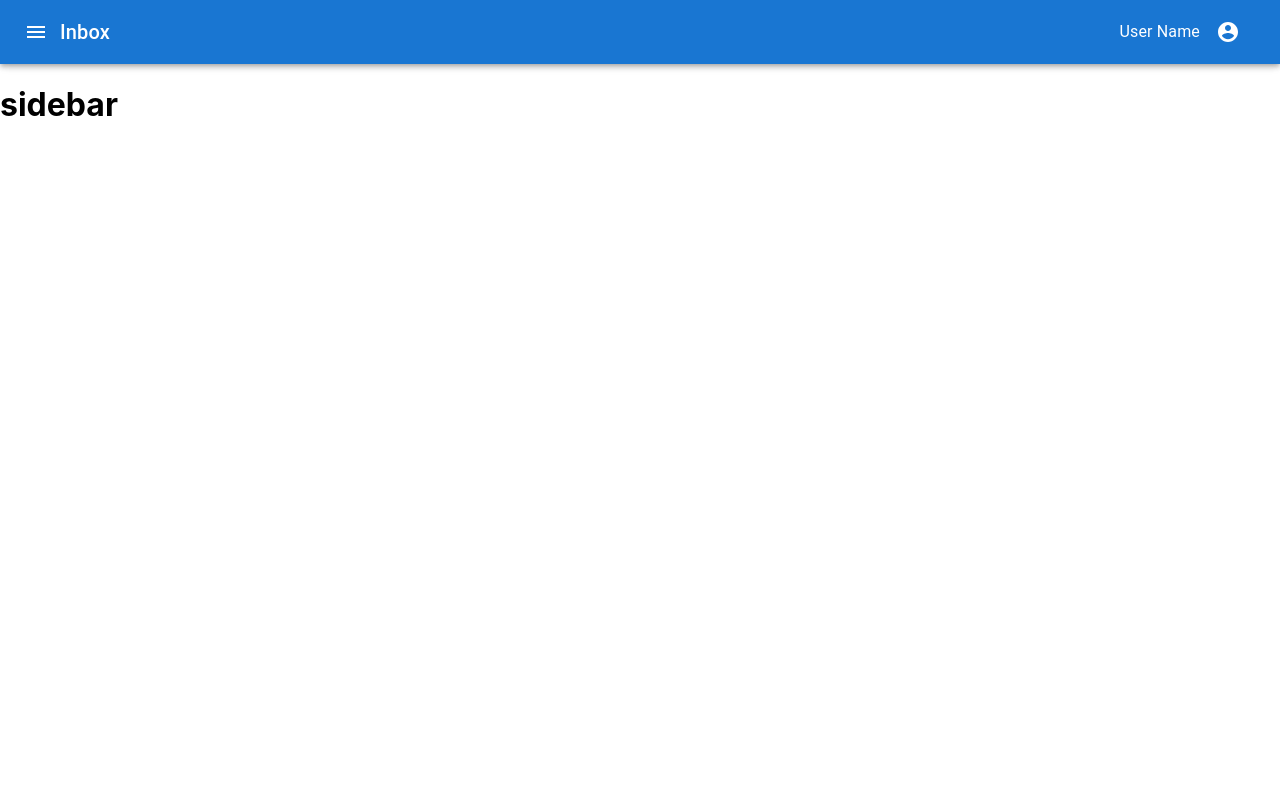
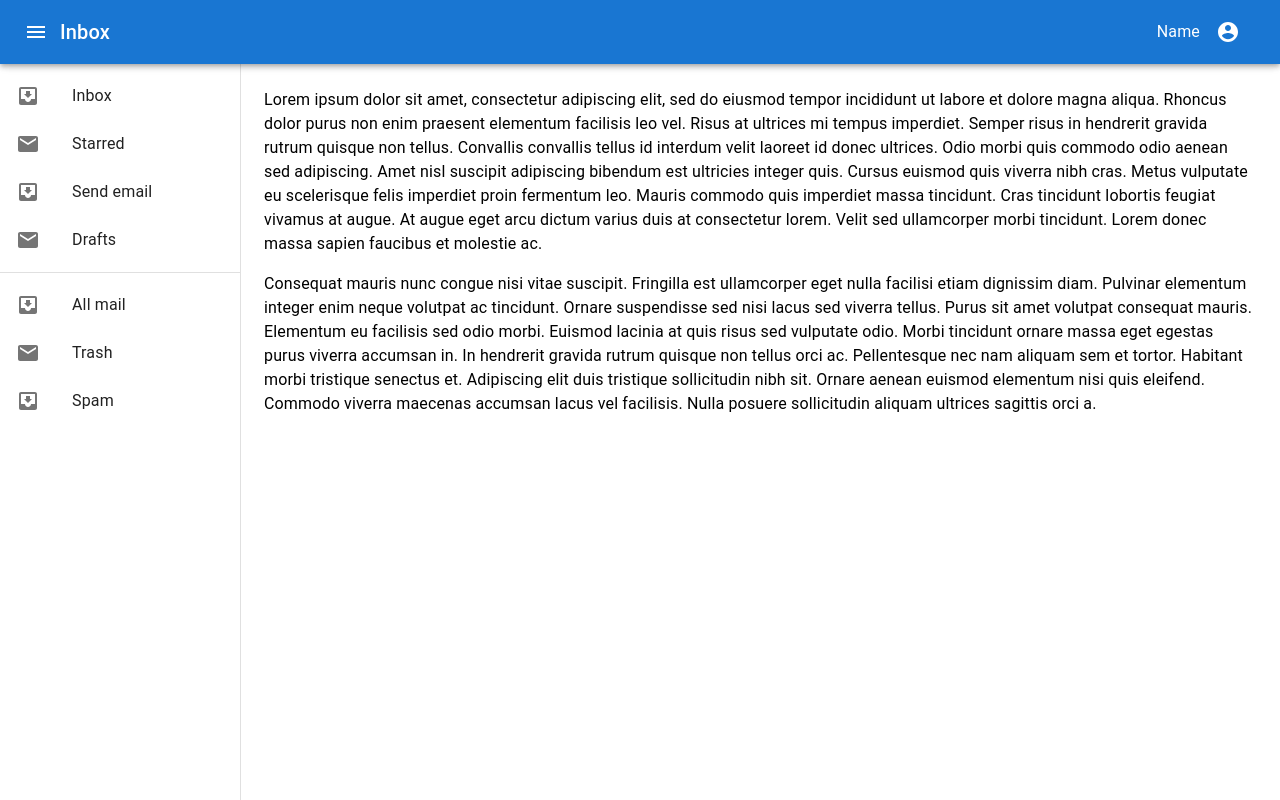
Before and after one commit to Ishnoor-Singh/EmailClient, a React (Create React App) app in the folder frontend/: page / in a window 1280 px wide. Both pictures are taken after a click on the button "Menu". Built offline with nearby package versions, Linux system fonts and the light colour scheme.

Commit message:
sidebar done without animation

```diff
--- a/frontend/src/InboxView.jsx
+++ b/frontend/src/InboxView.jsx
@@ -1,39 +1,235 @@
-import React, { Component } from 'react';
-import { styled, StylesProvider } from '@material-ui/styles';
-import TopBar from "./js/components/TopBar";
-import { Container } from '@material-ui/core';
+// import React, { Component } from 'react';
+// import { styled, StylesProvider } from '@material-ui/styles';
+// import TopBar from "./js/components/TopBar";
+// import { Container } from '@material-ui/core';
+// import Drawer from '@material-ui/core/Drawer';
+// import SideBarContents from './js/components/SideBarContents';
+// import { makeStyles } from '@material-ui/styles';
+// import CssBaseline from '@material-ui/core/CssBaseline';
 
-export default class InboxView extends Component {
-    constructor(props){
-        super(props);
-        this.state = {
-            name : "User Name",
-            menu : false
-        }
-        this.openMenu = this.openMenu.bind();
+
+// const drawerWidth = 240;
+
+// const useStyles = makeStyles(theme => ({
+//   root: {
+//     display: 'flex',
+//   },
+//   appBar: {
+//      zIndex: theme.zIndex.drawer + 1,
+//   },
+//   drawer: {
+//     width: drawerWidth,
+//     flexShrink: 0,
+//     paddingTop: 56
+//   },
+//   drawerPaper: {
+//     width: drawerWidth,
+//   },
+//   content: {
+//     flexGrow: 1,
+//     // padding: theme.spacing(3),
+//   },
+// //   toolbar: theme.mixins.toolbar,
+// }));
+
+
+
+
+// export default class InboxView extends Component {
+//     constructor(props){
+//         super(props);
+//         this.state = {
+//             name : "User Name",
+//             menu : false
+//         }
+//         this.openMenu = this.openMenu.bind();
+//     }
+
+//     openMenu = () => {
+//         this.setState({menu : !this.state.menu});
+//         console.log(this.state.menu);
+//     }
+
+//     render(props){
+//         return (
+//             <StylesProvider injectFirst>
+//             <CssBaseline />
+//             <Page>
+//                 <TopBarContainer>
+//                     <TopBar name = {this.state.name} openMenu = {this.openMenu} />
+//                 </TopBarContainer>
+//                 {this.state.menu && <SideBar/>}
+
+//             </Page>
+//             </StylesProvider>
+//         );
+//     }
+// }
+
+// const Page = styled('div')({
+//     position : "fixed",
+//     left : 0,
+//     top : 0,
+//     height : "100%",
+//     width : "100%"
+// })
+
+// const TopBarContainer = styled('div')(({theme})=>({
+// }))
+
+// const SideBar = () =>{
+//     const classes = useStyles();
+//     return(
+//     <Drawer
+//     style={{position:'relative', zIndex: 1}}
+//     variant = "permanent"
+//     >
+//     <div className = {classes.toolbar}>
+//         <SideBarContents/>
+//     </div>
+//     </Drawer>)
+// }
+
+
+
+
+
+
+
+
+
+
+
+
+// -------------------------------------------------------------------------------------
+import React from 'react';
+import { makeStyles } from '@material-ui/core/styles';
+import Drawer from '@material-ui/core/Drawer';
+import CssBaseline from '@material-ui/core/CssBaseline';
+import List from '@material-ui/core/List';
+import Divider from '@material-ui/core/Divider';
+import ListItem from '@material-ui/core/ListItem';
+import ListItemIcon from '@material-ui/core/ListItemIcon';
+import ListItemText from '@material-ui/core/ListItemText';
+import InboxIcon from '@material-ui/icons/MoveToInbox';
+import MailIcon from '@material-ui/icons/Mail';
+import AppBar from '@material-ui/core/AppBar'
+import Toolbar from '@material-ui/core/Toolbar'
+import Typography from '@material-ui/core/Typography'
+import Button from '@material-ui/core/Button';
+import IconButton from '@material-ui/core/IconButton';
+import MenuIcon from '@material-ui/icons/Menu';
+import MenuItem from '@material-ui/core/MenuItem';
+import AccountCircle from '@material-ui/icons/AccountCircle'
+import styled from 'styled-components';
+import Box from '@material-ui/core/Box';
+import { StylesProvider } from '@material-ui/styles'
+import SideBarContents from './js/components/SideBarContents';
+import TopBar from './js/components/TopBar';
+
+
+const drawerWidth = 240;
+
+const useStyles = makeStyles(theme => ({
+  root: {
+    display: 'flex',
+  },
+  appBar: {
+    zIndex: theme.zIndex.drawer + 1,
+  },
+  drawer: {
+    width: drawerWidth,
+    flexShrink: 0,
+  },
+  drawerPaper: {
+    width: drawerWidth,
+  },
+  content: {
+    flexGrow: 1,
+    padding: theme.spacing(3),
+  },
+  toolbar: theme.mixins.toolbar,
+}));
+
+export default function ClippedDrawer() {
+  const classes = useStyles();
+  const [open, setOpen] = React.useState(false);
+  const [name, setName] = React.useState("Name");
+
+  function handleDrawerOpen() {
+    setOpen(true);
   }
 
-    openMenu = () => {
-        this.setState({menu : !this.state.menu});
-        console.log(this.state.menu);
+  function handleDrawerClose() {
+    setOpen(false);
   }
 
-    render(props){
+  function toggleDrawer() {
+      setOpen(!open);
+  }
+
+
   return (
     <StylesProvider injectFirst>
-            <Page>
-                <TopBar name = {this.state.name} openMenu = {this.openMenu}/>
-                {this.state.menu && <h1>sidebar</h1>}
-            </Page>
+    <div className={classes.root}>
+
+      {/* <AppBar position="fixed" className={classes.appBar}>
+        <Toolbar>
+          <Typography variant="h6" noWrap>
+            Clipped drawer
+          </Typography>
+        </Toolbar>
+      </AppBar> */}
+        <Bar position="fixed"  className = {classes.appBar}>
+        <TopBar toggleDrawer = {toggleDrawer} name = {name}/>
+        </Bar>
+        {open &&
+        <Drawer
+        className={classes.drawer}
+        variant="permanent"
+        classes={{
+          paper: classes.drawerPaper,
+        }}
+        >
+        <div className={classes.toolbar} />
+        <SideBarContents/>
+        </Drawer>}
+
+      <main className={classes.content}>
+        <div className={classes.toolbar} />
+        <Typography paragraph>
+          Lorem ipsum dolor sit amet, consectetur adipiscing elit, sed do eiusmod tempor incididunt
+          ut labore et dolore magna aliqua. Rhoncus dolor purus non enim praesent elementum
+          facilisis leo vel. Risus at ultrices mi tempus imperdiet. Semper risus in hendrerit
+          gravida rutrum quisque non tellus. Convallis convallis tellus id interdum velit laoreet id
+          donec ultrices. Odio morbi quis commodo odio aenean sed adipiscing. Amet nisl suscipit
+          adipiscing bibendum est ultricies integer quis. Cursus euismod quis viverra nibh cras.
+          Metus vulputate eu scelerisque felis imperdiet proin fermentum leo. Mauris commodo quis
+          imperdiet massa tincidunt. Cras tincidunt lobortis feugiat vivamus at augue. At augue eget
+          arcu dictum varius duis at consectetur lorem. Velit sed ullamcorper morbi tincidunt. Lorem
+          donec massa sapien faucibus et molestie ac.
+        </Typography>
+        <Typography paragraph>
+          Consequat mauris nunc congue nisi vitae suscipit. Fringilla est ullamcorper eget nulla
+          facilisi etiam dignissim diam. Pulvinar elementum integer enim neque volutpat ac
+          tincidunt. Ornare suspendisse sed nisi lacus sed viverra tellus. Purus sit amet volutpat
+          consequat mauris. Elementum eu facilisis sed odio morbi. Euismod lacinia at quis risus sed
+          vulputate odio. Morbi tincidunt ornare massa eget egestas purus viverra accumsan in. In
+          hendrerit gravida rutrum quisque non tellus orci ac. Pellentesque nec nam aliquam sem et
+          tortor. Habitant morbi tristique senectus et. Adipiscing elit duis tristique sollicitudin
+          nibh sit. Ornare aenean euismod elementum nisi quis eleifend. Commodo viverra maecenas
+          accumsan lacus vel facilisis. Nulla posuere sollicitudin aliquam ultrices sagittis orci a.
+        </Typography>
+      </main>
+    </div>
     </StylesProvider>
   );
 }
-}
 
-const Page = styled('div')({
-    position : "fixed",
-    left : 0,
-    top : 0,
-    height : "100%",
-    width : "100%"
-})
+const Bar = styled(AppBar)`
+    background-color : #1976d2;
+`
+const MenuContainer = styled(Toolbar)`
+    display : flex;
+    flex-direction :row;
+`
--- /dev/null
+++ b/frontend/src/js/components/SideBarContents.jsx
@@ -0,0 +1,30 @@
+import React, { Component } from 'react';
+import {List,ListItem, ListItemIcon, ListItemText, Divider} from '@material-ui/core';
+import InboxIcon from '@material-ui/icons/MoveToInbox';
+import MailIcon from '@material-ui/icons/Mail';
+
+export default class SideBarContents extends Component {
+    render() {
+        return (
+            <div>
+                <List paddingTop = {500}>
+          {['Inbox', 'Starred', 'Send email', 'Drafts'].map((text, index) => (
+            <ListItem button key={text}>
+              <ListItemIcon>{index % 2 === 0 ? <InboxIcon /> : <MailIcon />}</ListItemIcon>
+              <ListItemText primary={text} />
+            </ListItem>
+          ))}
+        </List>
+        <Divider />
+        <List>
+          {['All mail', 'Trash', 'Spam'].map((text, index) => (
+            <ListItem button key={text}>
+              <ListItemIcon>{index % 2 === 0 ? <InboxIcon /> : <MailIcon />}</ListItemIcon>
+              <ListItemText primary={text} />
+            </ListItem>
+          ))}
+        </List>
+            </div>
+        )
+    }
+}
--- a/frontend/src/js/components/TopBar.jsx
+++ b/frontend/src/js/components/TopBar.jsx
@@ -20,9 +20,8 @@
     }
     render(props) {
         return (
-                <Bar position="static" width = "100%">
             <MenuContainer>
-                        <IconButton edge="start" color="inherit" aria-label="Menu" onClick = {this.props.openMenu}>
+            <IconButton edge="start" color="inherit" aria-label="Menu" onClick = {this.props.toggleDrawer}>
                 <MenuIcon order =  "10"/>
             </IconButton>
             <Box flexGrow={1}>
@@ -35,7 +34,6 @@
                 <AccountCircle></AccountCircle>
             </MenuItem>
         </MenuContainer>
-                </Bar>
         );
     }
 }
@@ -43,7 +41,7 @@
 const Bar = styled(AppBar)`
     background-color : #1976d2;
     width : 100%;
-
+    z-index:24 !important;
     display: flex;
 `
 const MenuContainer = styled(Toolbar)`
```
Lines whose indentation alone changed are shown as unchanged.
